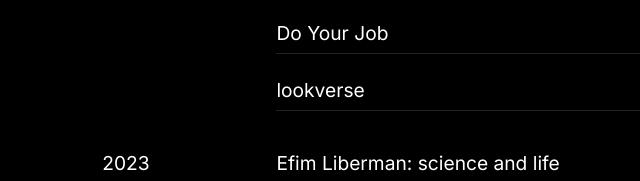
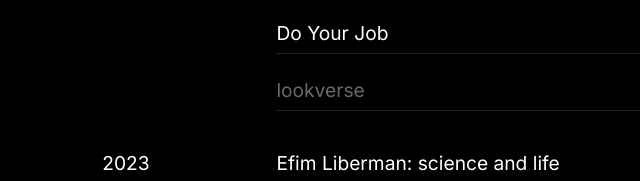
Before and after one commit to lyubim/lyubim.github.io, a plain HTML site: page index.html in a window 1280 px wide. Shown: the part 309-490 px from the top of the page, 342-982 px from the left. Drawn offline with Linux system fonts and the light colour scheme.

Commit message:
Remove link from lookverse entry
Co-Authored-By: Claude Fable 5.2 <noreply@anthropic.com>
Claude-Session: https://claude.ai/code/session_01V5mvFtrL4545mMTSzroEJ6

```diff
--- a/index.html
+++ b/index.html
@@ -323,7 +323,7 @@
             <ul>
                 <li><a href="https://capital.com">Capital.com</a>, Senior&nbsp;Product Designer</li>
                 <li><a href="https://doyourjob.agency">Do Your Job</a></li>
-                <li><a href="https://lookverse.ai">lookverse</a></li>
+                <li>lookverse</li>
             </ul>
 
             <h3>2023</h3>
```
